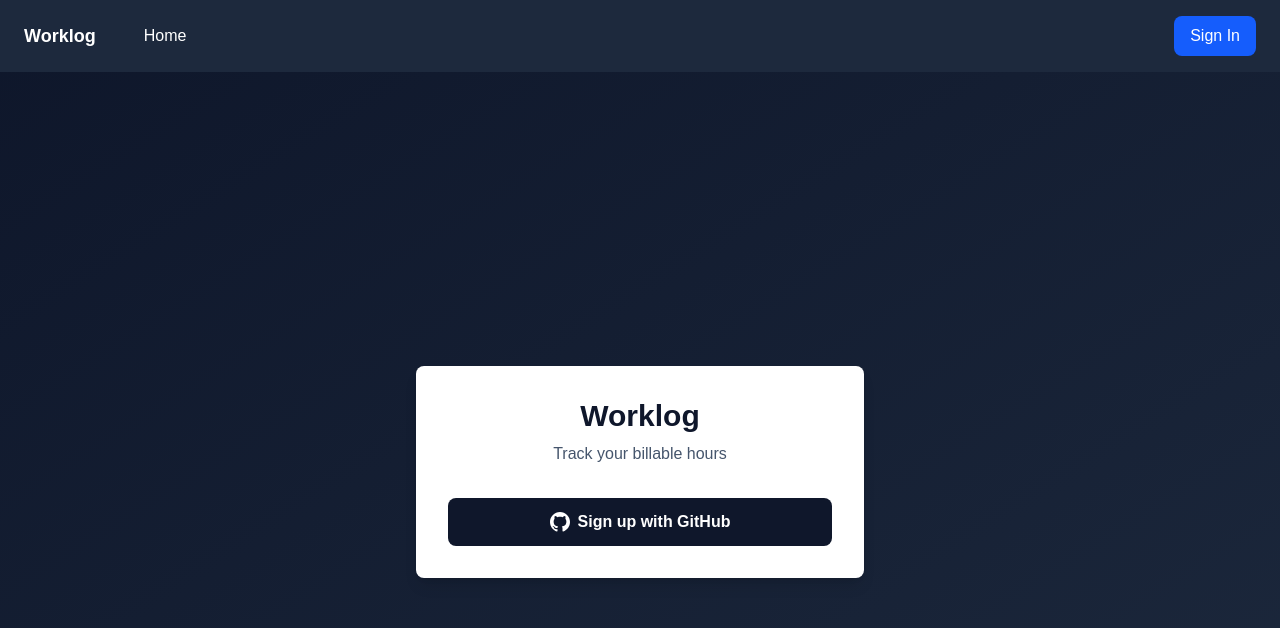
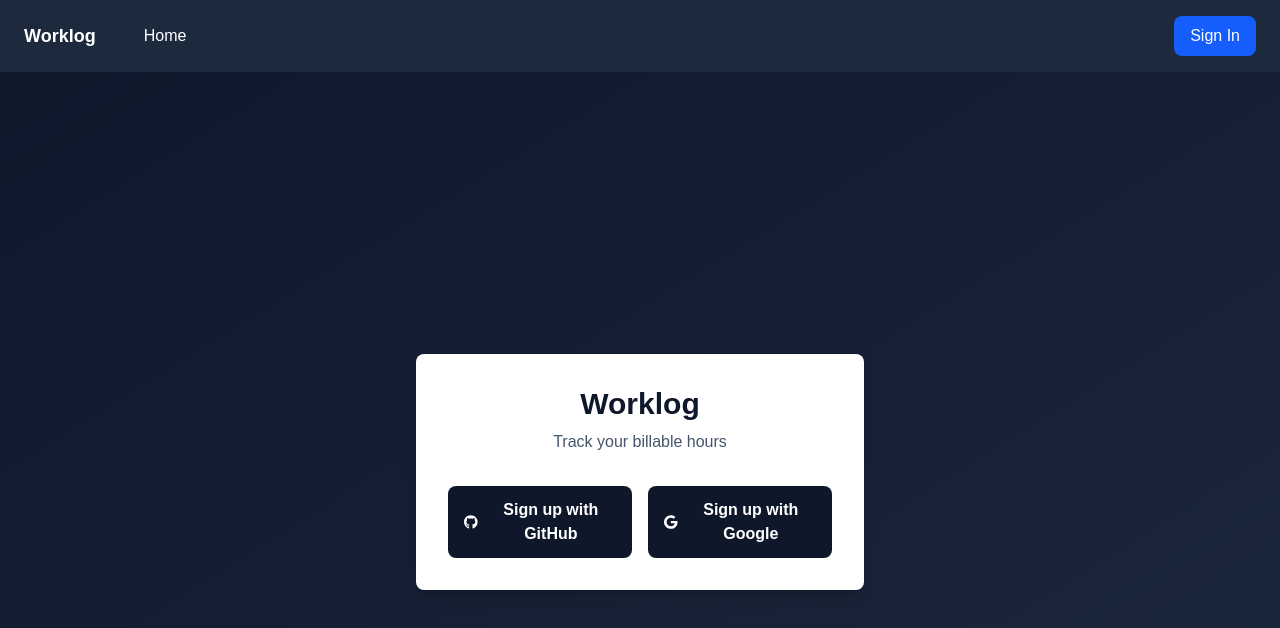
Before and after one commit to grmbyrn/worklog, a Next.js app: page /login in a window 1280 px wide. Shown: the top 628 px of the page. Built offline with nearby package versions, Linux system fonts and the light colour scheme; no server answers.

Commit message:
add google sign in

```diff
--- a/app/login/page.tsx
+++ b/app/login/page.tsx
@@ -1,6 +1,7 @@
 'use client';
 
 import { signIn } from 'next-auth/react';
+import { FaGithub, FaGoogle } from "react-icons/fa";
 
 export default function LoginPage() {
   return (
@@ -8,16 +9,22 @@ export default function LoginPage() {
       <div className="w-full max-w-md p-8 bg-white rounded-lg shadow-lg">
         <h1 className="text-3xl font-bold text-center text-slate-900 mb-2">Worklog</h1>
         <p className="text-center text-slate-600 mb-8">Track your billable hours</p>
-
+        <div className='flex gap-4'>
           <button
             onClick={() => signIn('github', { callbackUrl: '/dashboard' })}
             className="w-full py-3 px-4 bg-slate-900 text-white font-semibold rounded-lg hover:bg-slate-800 transition-colors flex items-center justify-center gap-2"
           >
-          <svg className="w-5 h-5" fill="currentColor" viewBox="0 0 24 24">
-            <path d="M12 0c-6.626 0-12 5.373-12 12 0 5.302 3.438 9.8 8.207 11.387.599.111.793-.261.793-.577v-2.234c-3.338.726-4.033-1.416-4.033-1.416-.546-1.387-1.333-1.756-1.333-1.756-1.089-.745.083-.729.083-.729 1.205.084 1.839 1.237 1.839 1.237 1.07 1.834 2.807 1.304 3.492.997.107-.775.418-1.305.762-1.604-2.665-.305-5.467-1.334-5.467-5.931 0-1.311.469-2.381 1.236-3.221-.124-.303-.535-1.524.117-3.176 0 0 1.008-.322 3.301 1.23.957-.266 1.983-.399 3.003-.404 1.02.005 2.047.138 3.006.404 2.291-1.552 3.297-1.23 3.297-1.23.653 1.653.242 2.874.118 3.176.77.84 1.235 1.911 1.235 3.221 0 4.609-2.807 5.624-5.479 5.921.43.372.823 1.102.823 2.222v 3.293c0 .319.192.694.801.576 4.765-1.589 8.199-6.086 8.199-11.386 0-6.627-5.373-12-12-12z" />
-          </svg>
+            <FaGithub />
             Sign up with GitHub
           </button>
+          <button
+            onClick={() => signIn('google', { callbackUrl: '/dashboard' })}
+            className="w-full py-3 px-4 bg-slate-900 text-white font-semibold rounded-lg hover:bg-slate-800 transition-colors flex items-center justify-center gap-2"
+          >
+            <FaGoogle />
+            Sign up with Google
+          </button>
+        </div>
       </div>
     </div>
   );
--- a/auth.ts
+++ b/auth.ts
@@ -1,5 +1,6 @@
 import { NextAuthOptions } from 'next-auth';
 import GithubProvider from 'next-auth/providers/github';
+import GoogleProvider from 'next-auth/providers/google';
 
 export const authOptions: NextAuthOptions = {
   secret: process.env.NEXTAUTH_SECRET,
@@ -9,6 +10,10 @@ export const authOptions: NextAuthOptions = {
       clientId: process.env.AUTH_GITHUB_ID!,
       clientSecret: process.env.AUTH_GITHUB_SECRET!,
     }),
+    GoogleProvider({
+      clientId: process.env.GOOGLE_CLIENT_ID!,
+      clientSecret: process.env.GOOGLE_CLIENT_SECRET!
+    })
   ],
   pages: {
     signIn: '/login',
--- a/package.json
+++ b/package.json
@@ -22,7 +22,8 @@
     "pg": "^8.18.0",
     "prisma": "^7.4.0",
     "react": "19.2.4",
-    "react-dom": "19.2.4"
+    "react-dom": "19.2.4",
+    "react-icons": "^5.6.0"
   },
   "devDependencies": {
     "@edge-runtime/primitives": "^6.0.0",
@@ -35,6 +36,7 @@
     "@types/pg": "^8.16.0",
     "@types/react": "^19",
     "@types/react-dom": "^19",
+    "@types/react-icons": "^2.2.7",
     "eslint": "^9.39.2",
     "eslint-config-next": "16.1.6",
     "eslint-config-prettier": "^10.1.8",
```
Also changed, not shown: 1 other file (tests, documents, lock files or other folders). Lines whose indentation alone changed are shown as unchanged.
